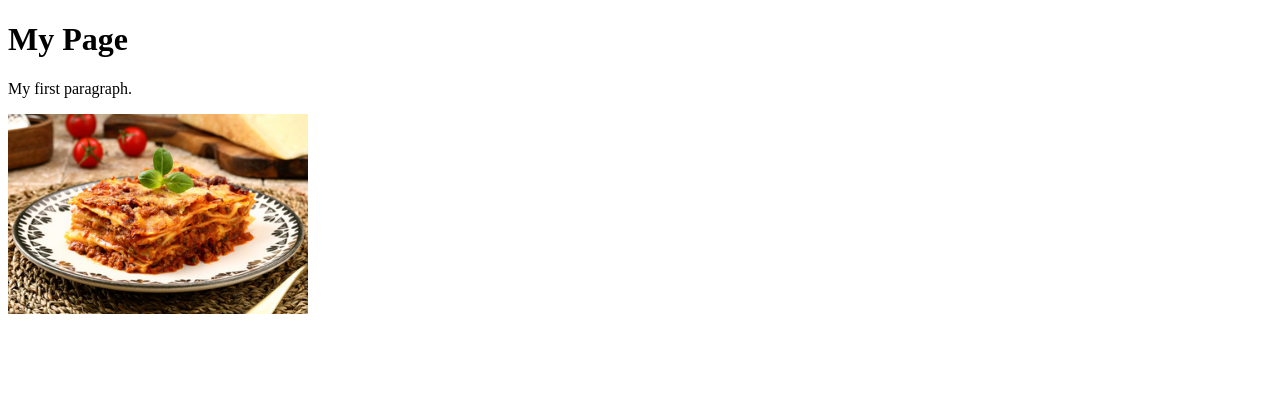
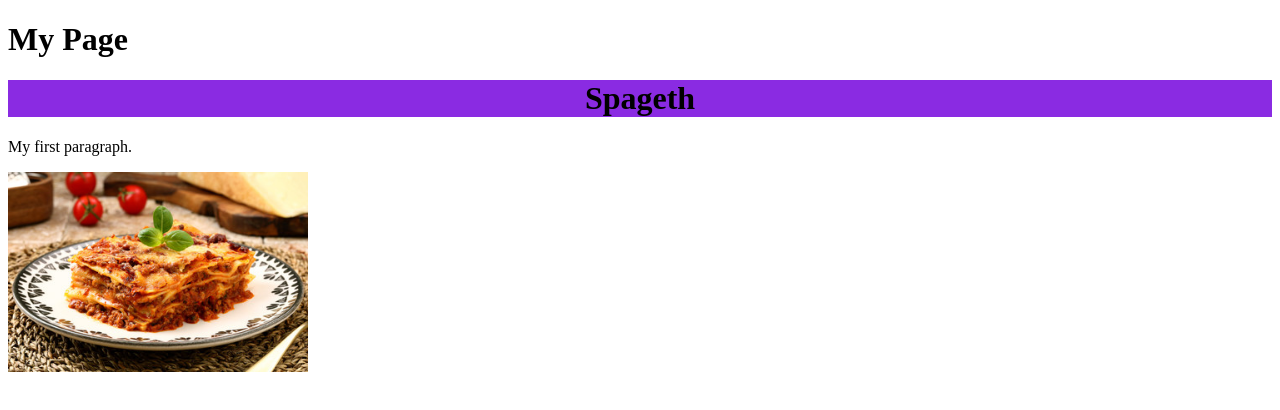
Before and after one commit to ND0322/odin-recipes, a plain HTML site: page index.html in a window 1280 px wide. Drawn offline with Linux system fonts and the light colour scheme.

Commit message:
Forked main

```diff
--- a/index.html
+++ b/index.html
@@ -7,6 +7,12 @@
 </head>
 <body>
     <h1>My Page</h1>
+
+    <div style = "flex:auto; margin : 0 auto; border: 1px; background-color: blueviolet;" >
+
+        <h1 style="text-align: center;">Spageth</h1>
+    </div>
+
     <p>My first paragraph.</p>
     <img src="./images/lasagna.jpg" alt="tasy lasagna" width="300" height="auto">
 </body>
```
